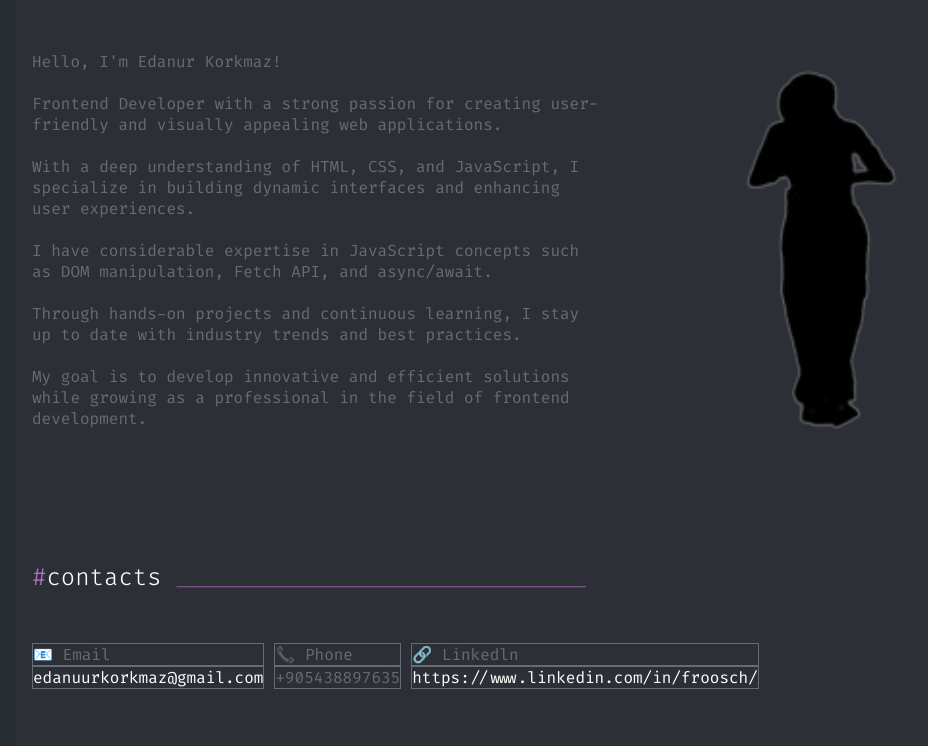
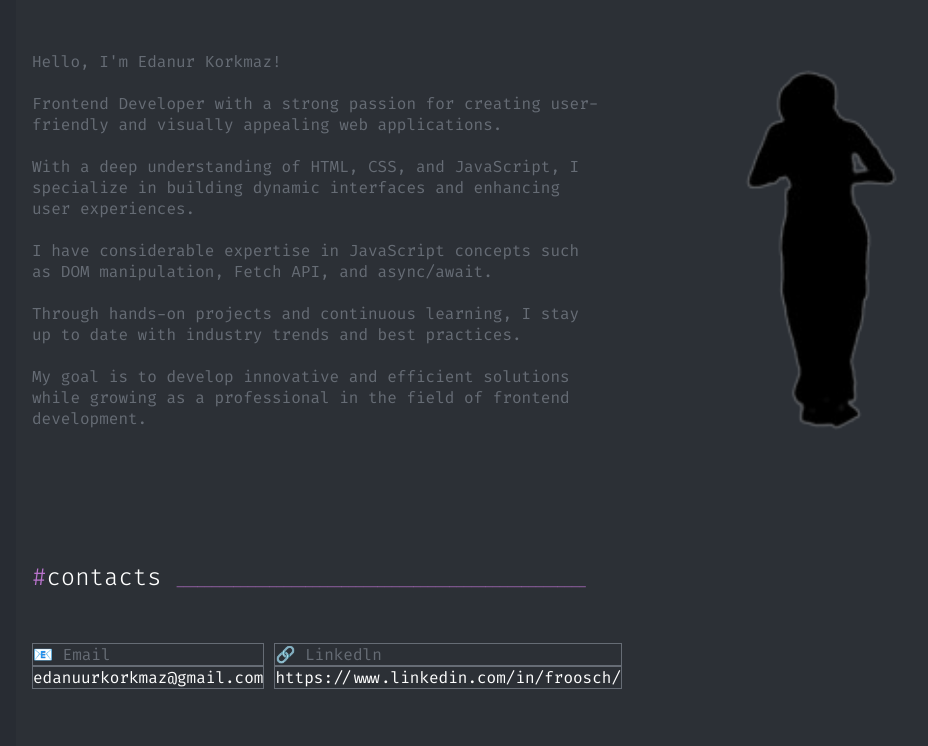
Before and after one commit to edanuurkorkmaz/edanuurkorkmaz.github.io, a plain HTML site: page index.html in a window 1280 px wide. Shown: the part 1576-2322 px from the top of the page, without its empty margins (89-1017 px from the left). Drawn offline with Linux system fonts and the light colour scheme.

Commit message:
portfolio düzenlendi

```diff
--- a/index.html
+++ b/index.html
@@ -162,10 +162,6 @@
                     <p><a href="mailto:edanuurkorkmaz@gmail.com">edanuurkorkmaz@gmail.com</a></p>
                 </div>
                 <div class="contact-card">
-                    <p>📞 Phone</p>
-                    <p>+905438897635</p>
-                </div>
-                <div class="contact-card">
                     <p>🔗 Linkedln</p>
                     <p><a href="https://www.linkedin.com/in/froosch/">https://www.linkedin.com/in/froosch/</a></p>
                 </div>
```
